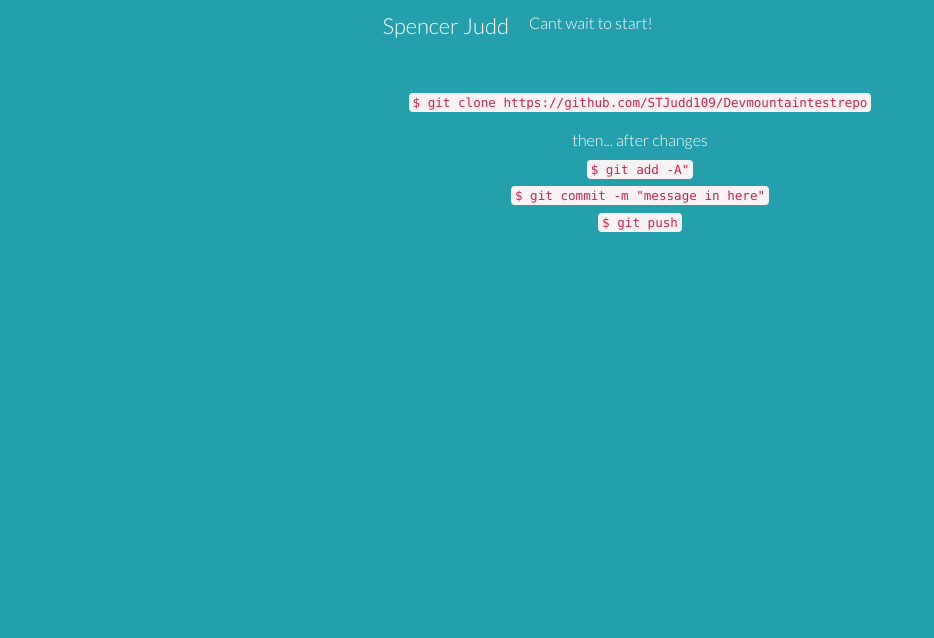
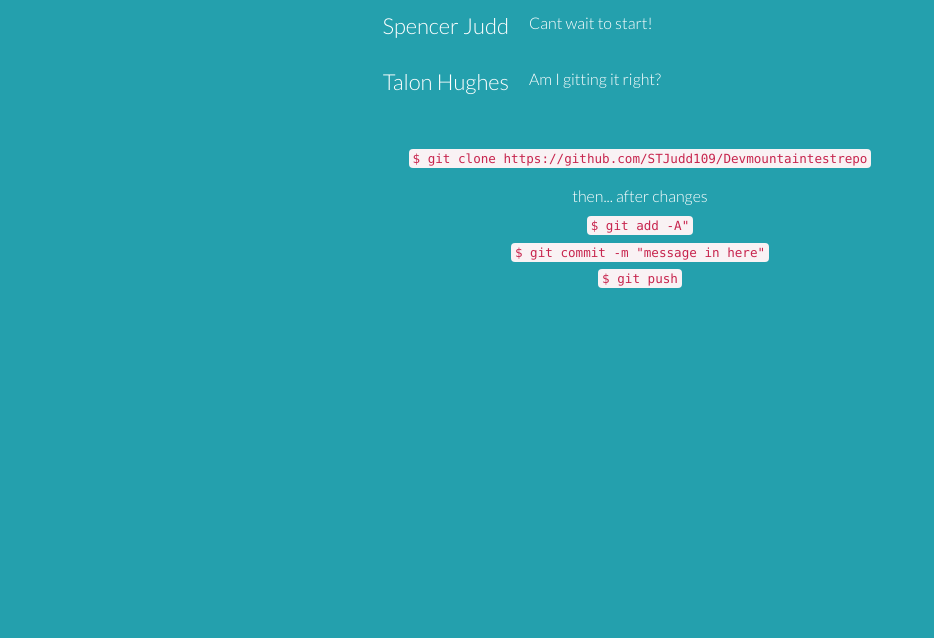
Before and after one commit to STJudd109/Devmountaintestrepo, a plain HTML site: page index.html in a window 1280 px wide. Shown: the part 162-800 px from the top of the page, without its empty margins (0-934 px from the left). Drawn offline with nearby package versions, Linux system fonts and the light colour scheme.

Commit message:
Update index.html

```diff
--- a/index.html
+++ b/index.html
@@ -17,6 +17,9 @@
 <dl class="dl-horizontal row">
   <dt><h2>Spencer Judd</h2></dt>
   <dd><h3>Cant wait to start!</h3></dd>
+
+  <dt><h2>Talon Hughes</h2></dt>
+  <dd><h3>Am I gitting it right?</h3></dd>
 
 <!--   add more of these to make the list bigger! -->
 
```
